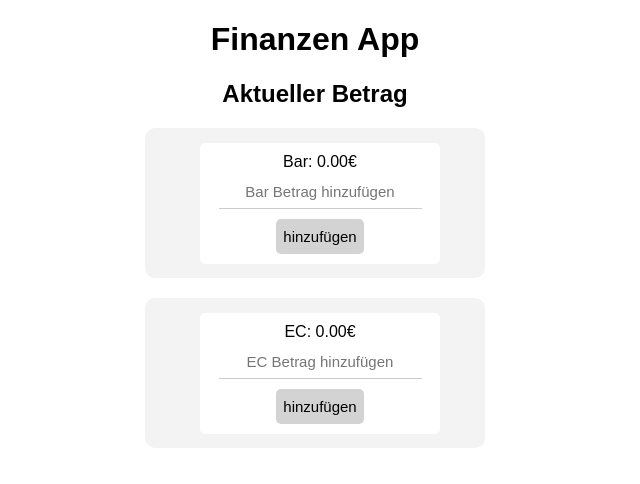
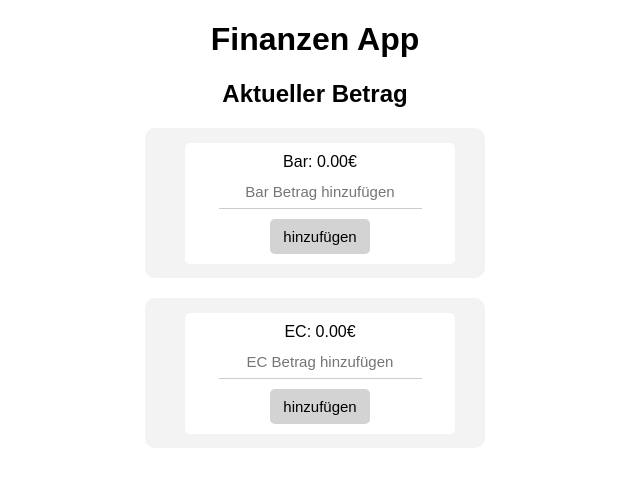
Before and after one commit to Heisel08/Finanzen-App, a plain HTML site: page index.html in a window 1280 px wide. Shown: the top 484 px of the page, 325-965 px from the left. Drawn offline with Linux system fonts and the light colour scheme.

Commit message:
Update index.html

```diff
--- a/index.html
+++ b/index.html
@@ -29,8 +29,8 @@
       border-radius: 5px;
       padding: 10px;
       margin-top: -35px;
-      margin-right: 5px;
-      margin-left: 5px;
+      margin-right: -10px;
+      margin-left: -10px;
 
 
     }
```
